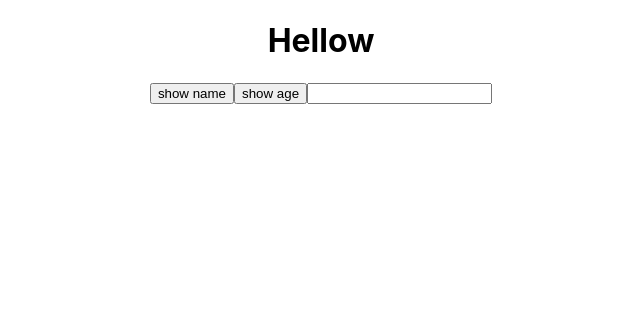
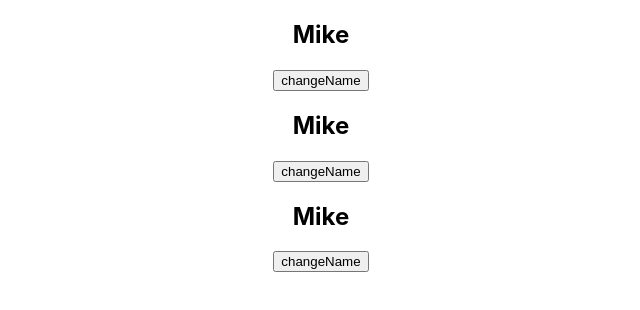
Before and after one commit to rudeodud/ReactStudy, a React (Create React App) app in the folder vocarudeodud/: page / in a window 1280 px wide. Shown: the top 310 px of the page, without its empty margins (319-959 px from the left). Built offline with nearby package versions, Linux system fonts and the light colour scheme.

Commit message:
202604017_3

```diff
--- a/vocarudeodud/src/App.js
+++ b/vocarudeodud/src/App.js
@@ -3,6 +3,8 @@
 function App() {
   return (
     <div className="App">
+      <Hellow />
+      <Hellow />
       <Hellow />
     </div>
   );
--- a/vocarudeodud/src/components/Hellow.jsx
+++ b/vocarudeodud/src/components/Hellow.jsx
@@ -1,25 +1,13 @@
+import { useState } from "react";
+
 export default function Hellow(){
-    function showName(){
-        console.log("Mike");
-    }
-    function showAge(age){
-        console.log(age);
-    }
-    function showText(txt){
-        console.log(txt);
-    }
+    //let name = "Mike"
+    const[name, setName] = useState('Mike');
     return (
         <div>
-            <h1>Hellow</h1>
-            <button onClick={showName}>show name</button>
+            <h2>{name}</h2>
             <button onClick={()=>{
-                    showAge(10)
-                }
-            }>show age</button>
-            <input type="text" onChange={(e)=>{
-                const txt = e.target.value;
-                showText(txt);
-            }
-            }/>
+                setName(name ==="Mike" ? "Jane" : "Mike")
+            }}>changeName</button>
         </div>
     );}
```
